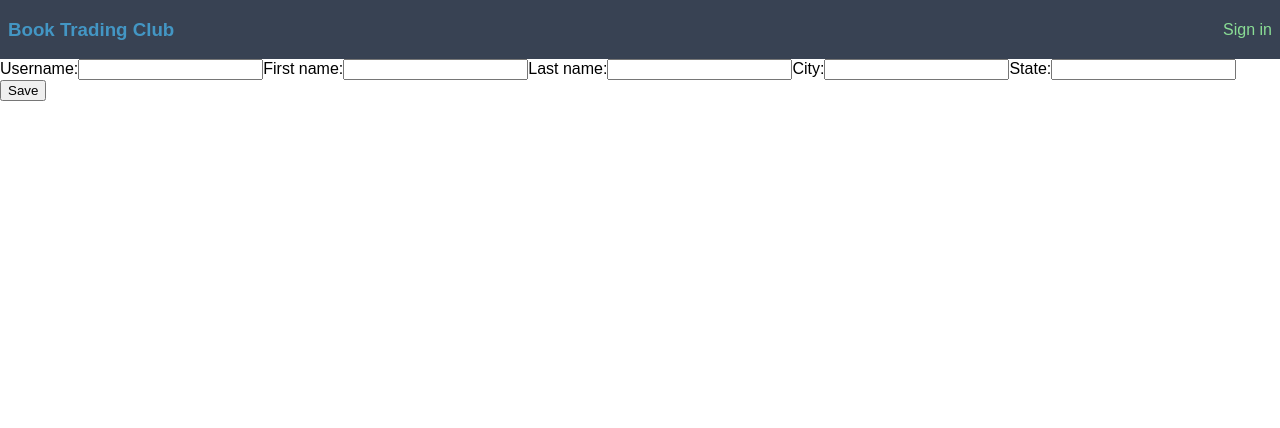
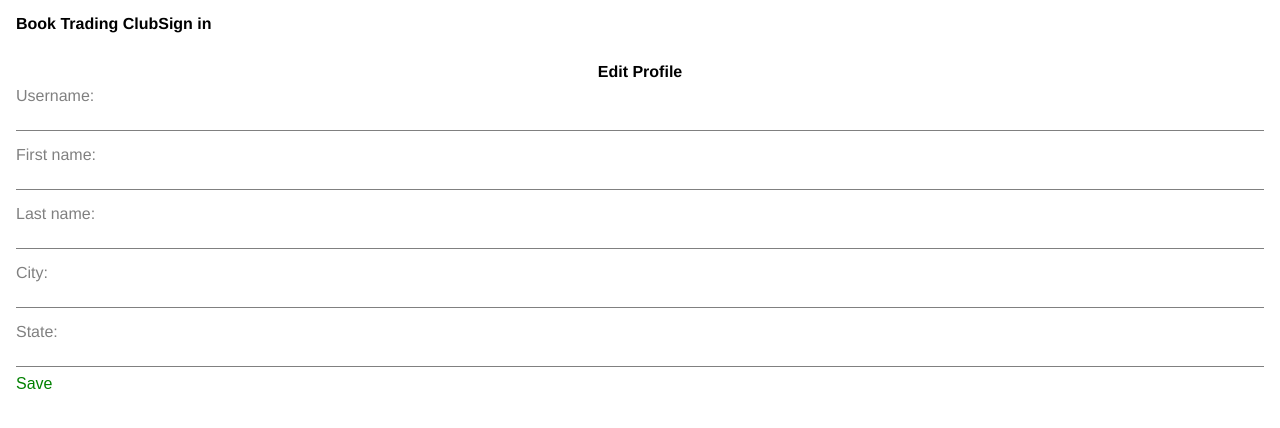
Before and after one commit to jordanleo7/fcc-book-club, a React (Create React App) app: page /editprofile in a window 1280 px wide. Shown: the top 428 px of the page. Built offline with nearby package versions, Linux system fonts and the light colour scheme; no server answers.

Commit message:
Added CSS styling, removed inline styling

```diff
--- a/src/App.css
+++ /dev/null
@@ -1,28 +0,0 @@
-.App {
-  text-align: center;
-}
-
-.App-logo {
-  animation: App-logo-spin infinite 20s linear;
-  height: 80px;
-}
-
-.App-header {
-  background-color: #222;
-  height: 150px;
-  padding: 20px;
-  color: white;
-}
-
-.App-title {
-  font-size: 1.5em;
-}
-
-.App-intro {
-  font-size: large;
-}
-
-@keyframes App-logo-spin {
-  from { transform: rotate(0deg); }
-  to { transform: rotate(360deg); }
-}
--- a/src/App.js
+++ b/src/App.js
@@ -1,7 +1,6 @@
 import React, { Component } from 'react';
 import { BrowserRouter, Route } from 'react-router-dom';
 import { ApolloProvider } from 'react-apollo';
-import './App.css';
 import { ApolloClient } from 'apollo-client';
 import { InMemoryCache } from 'apollo-cache-inmemory';
 import { HttpLink } from 'apollo-link-http';
@@ -15,7 +14,7 @@ import Book from "./components/Book";
 
 const client = new ApolloClient({
   link: new HttpLink({
-    uri: process.env.HTTPLINK,
+    uri: process.env.HTTPLINK || 'http://localhost:4000/graphql',
     credentials: 'include'
   }),
   cache: new InMemoryCache()
--- a/src/components/AllBooks.js
+++ b/src/components/AllBooks.js
@@ -53,7 +53,7 @@ const AllBooks = () => (
     `}
     >
       {({ loading, error, data }) => {
-        if (loading) return <p>Loading</p>;
+        if (loading) return <div>Loading</div>;
         if (error) return <p>Error</p>;
         return data.books.map((book) => (
           <div key={book.title} style={listItemStyling}>
--- a/src/components/EditProfile.js
+++ b/src/components/EditProfile.js
@@ -85,7 +85,8 @@ class EditProfile extends Component {
       refetchQueries={[{ query: signedInUser }]}
       >
       {editUser => (
-        <div>
+        <div className="editprofile--container">
+          <h3>Edit Profile</h3>
           <form onSubmit={e => {
             e.preventDefault();
             editUser({ variables: {
@@ -158,7 +159,7 @@ class EditProfile extends Component {
           </label>
           </div>
 
-          <button type="submit">Save</button>
+          <button type="submit" className="button--yes">Save</button>
 
           </form>
         </div>
--- a/src/components/Nav.js
+++ b/src/components/Nav.js
@@ -1,33 +1,16 @@
 import React, { Component } from 'react';
 import { Link } from 'react-router-dom';
 import SignedInUser from './SignedInUser';
-
-const clearfix = {
-  clear: 'both'
-}
-
-const navContainerStyle = {
-  background: '#384253',
-  color: '#4396C4',
-  padding: '0 8px'
-}
-
-const logoStyle = {
-  float: 'left',
-  color: '#4396C4',
-  textDecoration: 'none',
-}
 
 class Nav extends Component {
 
   render() {
     return (
-      <div style={navContainerStyle}>
-        <nav>
-          <Link to={"/"} style={logoStyle}><h3>Book Trading Club</h3></Link>
+      <div>
+        <nav className="nav">
+          <Link to={"/"}><h1 className="nav--logo">Book Trading Club</h1></Link>
           <SignedInUser/>
         </nav>
-        <div style={clearfix}></div>
       </div>
     )
   }
--- a/src/components/Profile.js
+++ b/src/components/Profile.js
@@ -4,38 +4,6 @@ import gql from "graphql-tag";
 import { Link } from "react-router-dom";
 import { signedInUser, signedInUsersBooks, acceptBookRequest, denyBookRequest } from '../queries';
 import AddBook from './AddBook';
-
-const profileContainer = {
-  padding: '8px',
-  textAlign: 'center'
-}
-
-const listStyle = {
-  listStyleType: 'none',
-  margin: '0',
-  padding: '0'
-}
-
-const editProfileLinkContainer = {
-  padding: '16px 0',
-  borderBottom: '1px solid lightgray',
-  borderRadius: '0'
-}
-
-const linkStyle = {
-  color: '#4396C4',
-  textDecoration: 'none',
-}
-
-const buttonApprove = {
-  backgroundColor: 'none',
-  border: 'none',
-  fontSize: '1em',
-  padding: '0',
-  margin: '0',
-  color: '#4396C4',
-  cursor: 'pointer'
-}
 
 class Profile extends Component {
 
@@ -46,28 +14,29 @@ class Profile extends Component {
     if (this.props.signedInUsersBooks && this.props.signedInUser) {
 
       return (
-        <div style={profileContainer}>
-          <div>
+        <div className="profile--container">
+          <div className="profile--info">
             <h3>My Profile</h3>
-            <ul style={listStyle}>
+            <ul>
               <li>{this.props.signedInUser.signedInUser.username}</li>
               <li>{this.props.signedInUser.signedInUser.givenName} {this.props.signedInUser.signedInUser.familyName}</li>
               <li>{this.props.signedInUser.signedInUser.city}, {this.props.signedInUser.signedInUser.myState}</li>
             </ul>
+            <Link to={"/editprofile"}>Update</Link>
           </div>
-          <div style={editProfileLinkContainer}>
-            <Link to={"/editprofile"} style={linkStyle}>Edit Profile</Link>
-          </div>
-          <div>
+          <div className="profile--books">
             <h3>My Books</h3>
+            <ul>
               {this.props.signedInUsersBooks.signedInUsersBooks.map((book) => (
-                <div key={book.title}>
-                <p>{`${book.title} by ${book.author}`}</p>
-                </div>
+                <li key={book.title}>
+                  <Link to={`/book/${book.id}`}>{book.title}</Link> by {book.author}
+                </li>
               ))}
+            </ul>
+            <h3>New Book</h3>
             <AddBook/>
           </div>
-          <div>
+          <div className="bookrequests--container">
             <h3>Pending Book Requests</h3>
               <ul>
                 {
@@ -80,6 +49,7 @@ class Profile extends Component {
                             <Mutation mutation={acceptBookRequest}>
                               {(acceptBookRequest) => (
                                 <button
+                                  className="button--yes"
                                   onClick={() => {
                                     acceptBookRequest({
                                       variables: { id: book.id, requestedBy: book.requestedBy.id },
@@ -94,10 +64,11 @@ class Profile extends Component {
                                 </button>
                               )}
                             </Mutation>
-
+                            {" | "}
                             <Mutation mutation={denyBookRequest}>
                               {(denyBookRequest) => (
                                 <button
+                                  className="button--no"
                                   onClick={() => {
                                     console.log('decline request', book);
                                     denyBookRequest({
--- a/src/components/SignedInUser.js
+++ b/src/components/SignedInUser.js
@@ -3,37 +3,32 @@ import { graphql } from 'react-apollo';
 import { signedInUser } from '../queries';
 import { Link } from "react-router-dom";
 
-const navRightStyle = {
-  float: 'right',
-  margin: '21px 0 0 0',
-}
-
-const linkStyle = {
-  color: '#8ADD95',
-  textDecoration: 'none',
-  margin: '0 0 0 8px'
-}
-
 class SignedInUser extends Component {
 
   SignedInUser() {
-    if (this.props.loading) return <p>Loading</p>;
+    if (this.props.loading) return <div>Loading</div>;
     if (this.props.error) return <p>Error</p>;
     if (this.props.data.signedInUser) {
       return (
-        <div>
-          <span>Hi, {this.props.data.signedInUser.username}!</span>{" "}
-          <Link to={"/profile"} style={linkStyle}>MyProfile</Link>{" "}
-          <a href={"/auth/logout"} style={linkStyle}>Sign out</a>
+        <div className="nav--right">
+          <span>Hi, {this.props.data.signedInUser.username}!</span>
+          <span><Link to={"/profile"}>Profile</Link></span>
+          <span><a href={"/auth/logout"}>Sign out</a></span>
         </div>
       );
     }
-    return (<div><a href={"/auth/google"} style={linkStyle}>Sign in</a></div>);
+    return (
+      <div>
+        <a href={"/auth/google"}>
+          Sign in
+        </a>
+      </div>
+    );
   }
 
   render() {
     return (
-      <div style={navRightStyle}>
+      <div>
         {this.SignedInUser()}
       </div>
     )
--- a/src/index.css
+++ /dev/null
@@ -1,5 +0,0 @@
-body {
-  margin: 0;
-  padding: 0;
-  font-family: sans-serif;
-}
--- a/src/index.js
+++ b/src/index.js
@@ -1,6 +1,7 @@
 import React from 'react';
 import ReactDOM from 'react-dom';
-import './index.css';
+import './styles/reset.css';
+import './styles/index.css';
 import App from './App';
 //import registerServiceWorker from './registerServiceWorker';
 
--- /dev/null
+++ b/src/styles/index.css
@@ -0,0 +1,129 @@
+body {
+  font-family: Helvetica, Arial, sans-serif;
+}
+
+a {
+  text-decoration: none;
+}
+
+.nav {
+  padding: 16px;
+  background: none;
+  color: black;
+}
+
+.nav a {
+  color: black;
+  font-weight: bold;
+}
+
+.nav--logo {
+  float: left;
+}
+
+.nav--right {
+  text-align: right;
+}
+
+.nav--right span {
+  margin-left: 16px;
+}
+
+.profile--container {
+  padding: 16px;
+}
+
+@media (min-width: 576px) {
+
+}
+
+.profile--container h3 {
+  font-weight: bold;
+  text-align: center;
+  padding: 8px 0;
+}
+
+.profile--container a {
+  color: blue;
+}
+
+.profile--info {
+
+}
+
+.profile--info li {
+  padding: 0 0 8px 0;
+}
+
+.profile--books {
+
+}
+
+.profile--books li {
+  padding: 8px 0;
+  border-bottom: 1px solid lightgray;
+}
+
+.editprofile--container {
+  padding: 16px;
+}
+
+.editprofile--container h3 {
+  font-weight: bold;
+  text-align: center;
+}
+
+.editprofile--container label {
+  display: block;
+  padding: 8px 0;
+  color: gray;
+}
+
+.editprofile--container input {
+  display: block;
+  border: none;
+  border-radius: none;
+  border-bottom: 1px solid gray;
+  font-size: 1em;
+  padding: 4px 0;
+  width: 100%;
+}
+
+.addbook--container label {
+  color: gray;
+  display: block;
+  padding: 4px 0;
+}
+
+.addbook--container input {
+  display: block;
+  border: none;
+  border-radius: none;
+  border-bottom: 1px solid gray;
+  font-size: 1em;
+  margin: 4px 0;
+  width: 100%;
+}
+
+.bookrequests--container li {
+  padding: 8px 0;
+  border-bottom: 1px solid lightgray;
+}
+
+.button--yes {
+  border: none;
+  color: green;
+  background: none;
+  font-size: 1em;
+  cursor: pointer;
+  padding: 0;
+}
+
+.button--no {
+  border: none;
+  color: red;
+  background: none;
+  font-size: 1em;
+  cursor: pointer;
+  padding: 0;
+}
--- /dev/null
+++ b/src/styles/reset.css
@@ -0,0 +1,48 @@
+/* http://meyerweb.com/eric/tools/css/reset/
+   v2.0 | 20110126
+   License: none (public domain)
+*/
+
+html, body, div, span, applet, object, iframe,
+h1, h2, h3, h4, h5, h6, p, blockquote, pre,
+a, abbr, acronym, address, big, cite, code,
+del, dfn, em, img, ins, kbd, q, s, samp,
+small, strike, strong, sub, sup, tt, var,
+b, u, i, center,
+dl, dt, dd, ol, ul, li,
+fieldset, form, label, legend,
+table, caption, tbody, tfoot, thead, tr, th, td,
+article, aside, canvas, details, embed,
+figure, figcaption, footer, header, hgroup,
+menu, nav, output, ruby, section, summary,
+time, mark, audio, video {
+	margin: 0;
+	padding: 0;
+	border: 0;
+	font-size: 100%;
+	font: inherit;
+	vertical-align: baseline;
+}
+/* HTML5 display-role reset for older browsers */
+article, aside, details, figcaption, figure,
+footer, header, hgroup, menu, nav, section {
+	display: block;
+}
+body {
+	line-height: 1;
+}
+ol, ul {
+	list-style: none;
+}
+blockquote, q {
+	quotes: none;
+}
+blockquote:before, blockquote:after,
+q:before, q:after {
+	content: '';
+	content: none;
+}
+table {
+	border-collapse: collapse;
+	border-spacing: 0;
+}
```
Also changed, not shown: src/components/AddBook.js (+5 -4 lines).
